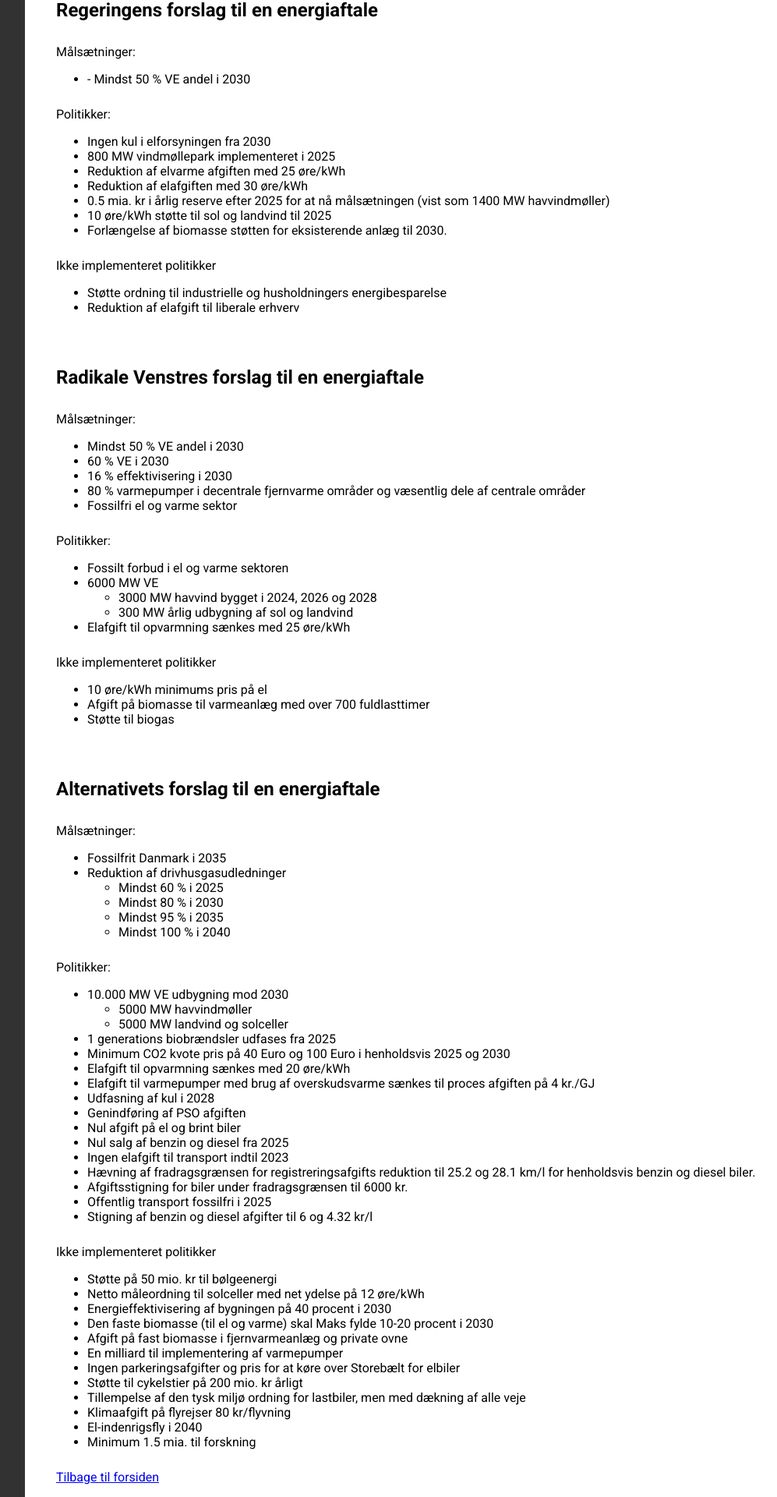
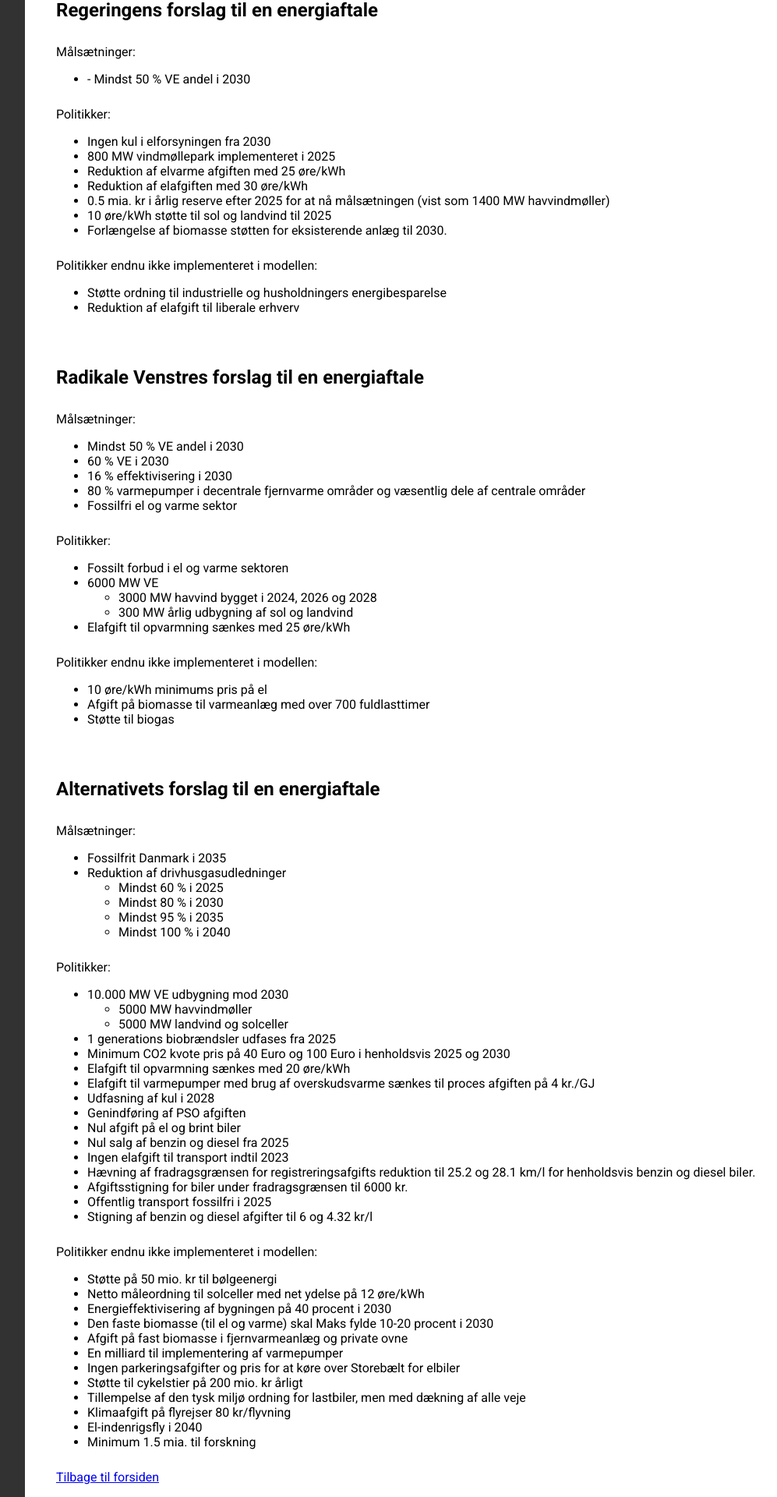
Before and after one commit to olavurellefsen/danish-energy-agreement, a React app: page /beskrivelser in a window 1280 px wide. Shown: the part 877-2797 px from the top of the page at 78% size, without its empty margins (188-1185 px from the left). Built offline with nearby package versions, Linux system fonts and the light colour scheme; what styled-components-breakpoint would draw is missing.

Commit message:
Minor text change

```diff
--- a/src/pages/ScenarioDescriptions.js
+++ b/src/pages/ScenarioDescriptions.js
@@ -87,7 +87,7 @@
       </ul>
     </AboutBody>
     <AboutBody>
-      Ikke implementeret politikker
+      Politikker endnu ikke implementeret i modellen:
       <ul>
       <li>Støtte ordning til industrielle og husholdningers energibesparelse</li>
       <li>Reduktion af elafgift til liberale erhverv</li>
@@ -117,7 +117,7 @@
       </ul>
     </AboutBody>
     <AboutBody>
-      Ikke implementeret politikker
+      Politikker endnu ikke implementeret i modellen:
       <ul>
       <li>10 øre/kWh minimums pris på el</li>
       <li>Afgift på biomasse til varmeanlæg med over 700 fuldlasttimer</li>
@@ -162,7 +162,7 @@
       </ul>
     </AboutBody>
     <AboutBody>
-      Ikke implementeret politikker
+    Politikker endnu ikke implementeret i modellen:
       <ul>
         <li>Støtte på 50 mio. kr til bølgeenergi</li>
         <li>Netto måleordning til solceller med net ydelse på 12 øre/kWh</li>
```
